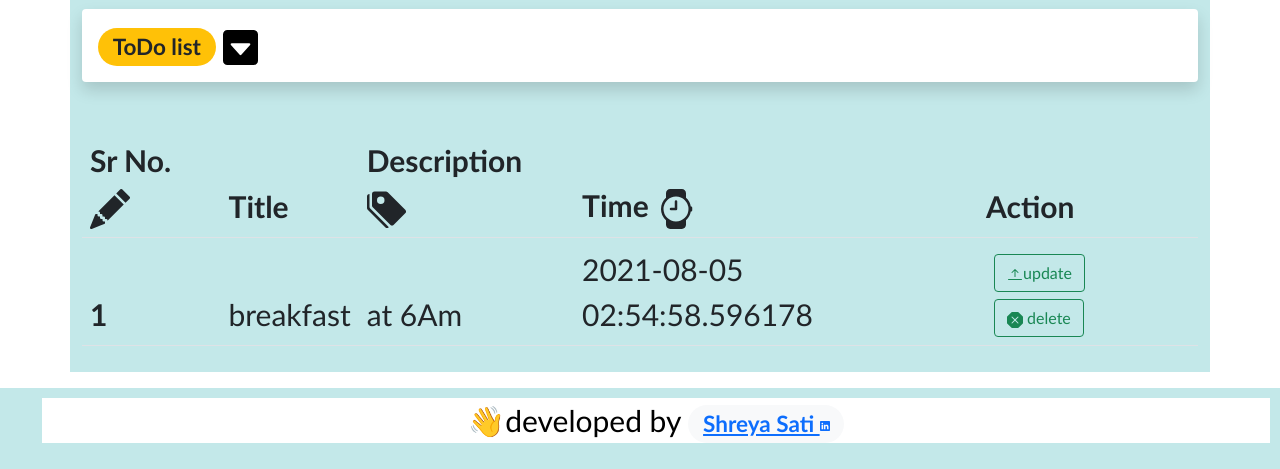
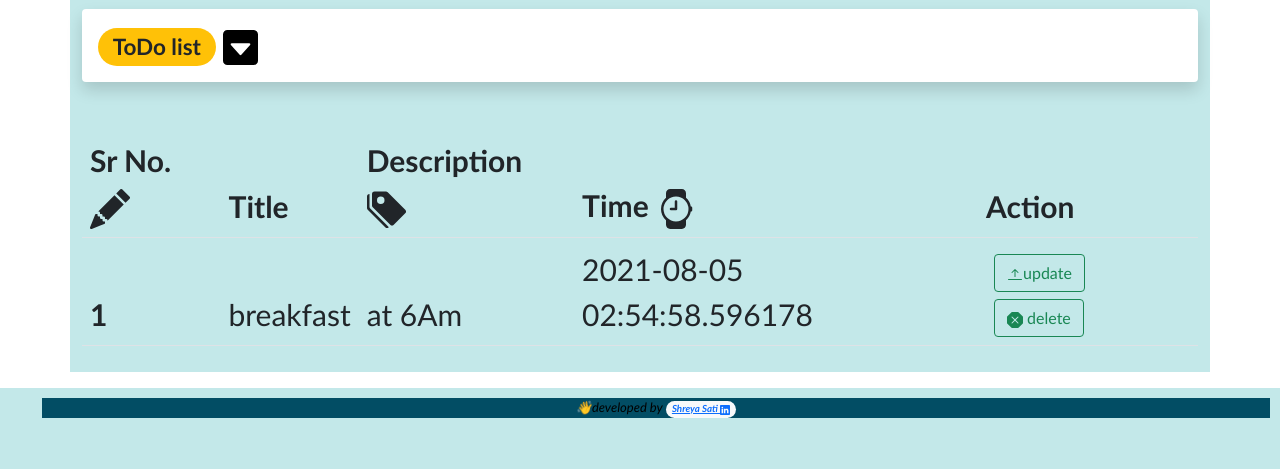
Before and after one commit to shreyasati16/To-Do_web-application, a Flask app: page / in a window 1280 px wide. Shown: the part 538-1007 px from the top of the page. After the commit the page ends 956 px from the top, so only its background shows below. Run offline with Flask 2, Linux system fonts and the light colour scheme; data comes from the database, SQL or seed files in the repository.

Commit message:
Update base.html

```diff
--- a/templates/base.html
+++ b/templates/base.html
@@ -83,8 +83,10 @@
     <style>
       .shazz{
         color: black;
-        background-color: white;
+        background-color: rgb(2, 77, 100);
          text-align: center;
+         font-style: oblique;
+         font-size: small
       }
 
 
```
